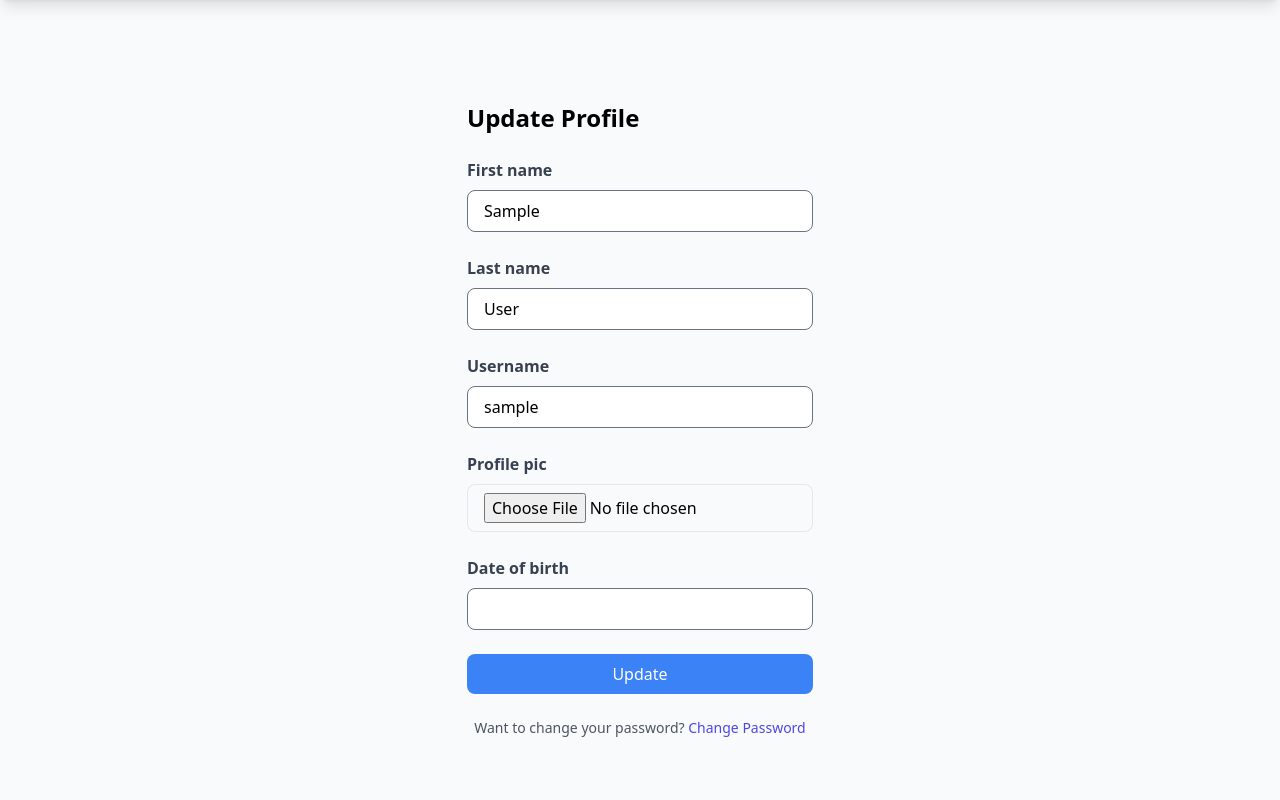
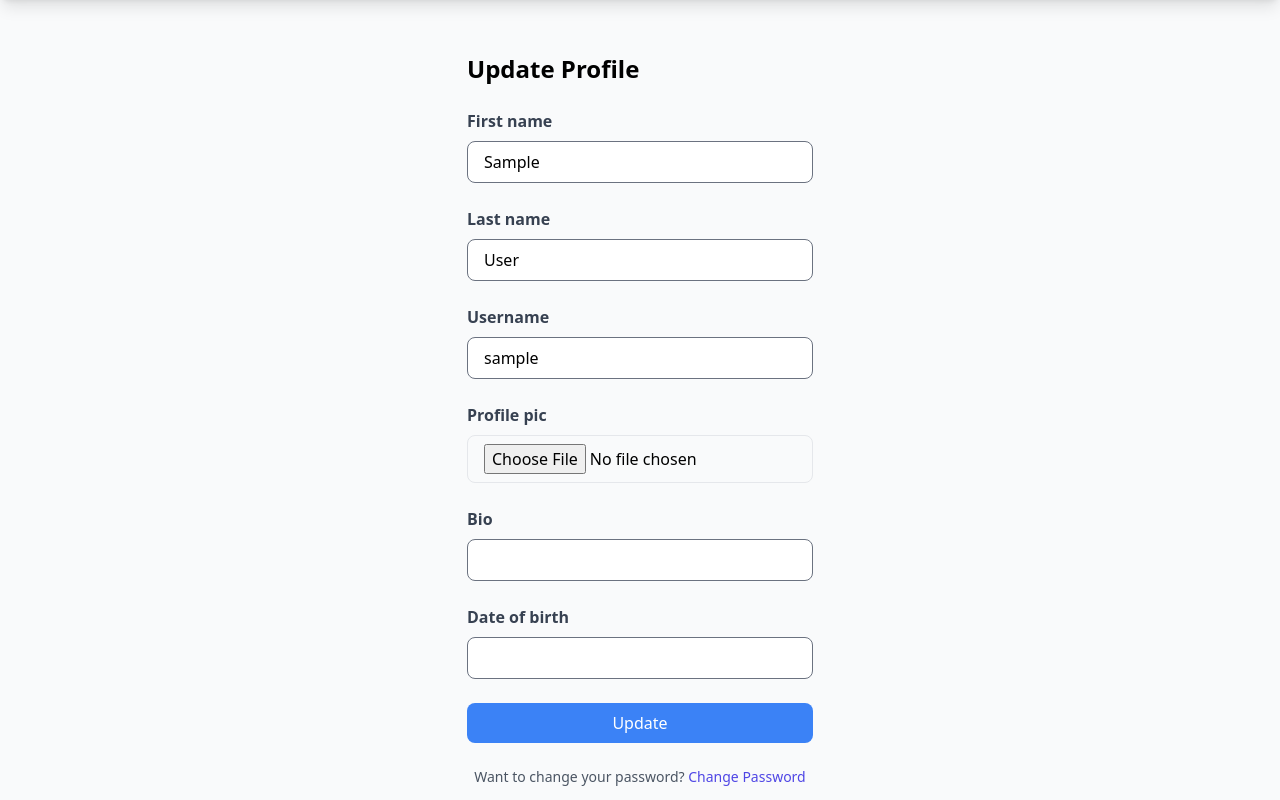
Before and after one commit to adarsha1426/SocialWebapp, a Django app: the page made by SocialWebsite/userdetail/forms.py in a window 1280 px wide. Shown: the part 64-864 px from the top of the page. Run offline with Django 5.2, Linux system fonts and the light colour scheme; the visitor is signed in with stand-in values (Sample User, id 1); data comes from the database, SQL or seed files in the repository; style sheets or scripts are compiled from the project's sources; some libraries are stand-ins or nearby versions.

Commit message:
Added bio section fro profile

```diff
--- a/SocialWebsite/userdetail/forms.py
+++ b/SocialWebsite/userdetail/forms.py
@@ -59,7 +59,7 @@ class RegisterForm(forms.ModelForm):
 class ProfileEditForm(forms.ModelForm):
     class Meta:
         model=Profile
-        fields=['profile_pic','date_of_birth']
+        fields=['profile_pic','date_of_birth','bio',]
 
 class UpdateUserForm(forms.ModelForm):
     class Meta:
--- a/SocialWebsite/userdetail/models.py
+++ b/SocialWebsite/userdetail/models.py
@@ -5,6 +5,7 @@ from django.urls import reverse
 # Create your models here.
 class Profile(models.Model):
     user=models.OneToOneField(settings.AUTH_USER_MODEL,on_delete=models.CASCADE)
+    bio=models.CharField(max_length=100,blank=True,null=True)
     date_of_birth=models.DateField(blank=True,null=True)
     profile_pic=models.ImageField(blank=True,upload_to="static/profile_images")
     following = models.ManyToManyField(
--- a/SocialWebsite/userdetail/templates/userdetail/profile.html
+++ b/SocialWebsite/userdetail/templates/userdetail/profile.html
@@ -21,6 +21,9 @@
         <div>
             <h1 class="text-xl font-semibold">{{ profile.user.first_name }} {{ profile.user.last_name }}</h1>
             <p class="text-gray-500">@{{ profile.user.username }}</p>
+            {% if profile.bio %}
+            <p class="text-gray-600"> {{ profile.bio }}</p>
+            {% endif %}
             {% if profile.date_of_birth  %}
             <p class="text-gray-600">Date of Birth: {{ profile.date_of_birth }}</p>
             {% endif %}
--- a/SocialWebsite/userdetail/templates/userdetail/profile_edit.html
+++ b/SocialWebsite/userdetail/templates/userdetail/profile_edit.html
@@ -40,6 +40,10 @@
                             {{ profile_form.profile_pic|add_class:"w-full px-4 py-2 border rounded-lg focus:outline-none focus:ring-2 focus:ring-blue-500" }}
                         </div>
                         <div class="mb-4">
+                            <label for="{{ profile_form.profile_pic.id_for_label }}" class="block text-gray-700 font-semibold mb-2">{{ profile_form.bio.label }}</label>
+                            {{ profile_form.bio|add_class:"w-full px-4 py-2 border rounded-lg focus:outline-none focus:ring-2 focus:ring-blue-500" }}
+                        </div>
+                        <div class="mb-4">
                             <label for="{{ profile_form.date_of_birth.id_for_label }}" class="block text-gray-700 font-semibold mb-2">{{ profile_form.date_of_birth.label }}</label>
                             {{ profile_form.date_of_birth|add_class:"w-full px-4 py-2 border rounded-lg focus:outline-none focus:ring-2 focus:ring-blue-500" }}
                         </div>
--- a/SocialWebsite/userdetail/urls.py
+++ b/SocialWebsite/userdetail/urls.py
@@ -11,7 +11,7 @@ urlpatterns = [
     path('change',views.change_password,name='change'),
     path('profile',views.profile,name='profile'),
     path('user_profile/<str:username>',views.user_profile,name="user_profile"),
-    path('custom_profile/<str:username>',views.custom_profile,name="userprofile"),
+    path('custom_profile/<str:username>',views.custom_profile,name="custom_search_profile"),
     path('follow/<str:username>',views.follow_user,name='follow_user'),
     path('edit_profile/<str:username>',views.edit_profile,name='edit'),
 
--- a/SocialWebsite/userdetail/views.py
+++ b/SocialWebsite/userdetail/views.py
@@ -169,6 +169,7 @@ def follow_user(request, username):
         print(follow_user)
     return redirect(reverse(f"userdetail:user_profile",kwargs={"username":user_to_follow}))
 
+#for searching custom user
 def custom_profile(request,username):
     user_to_follow = get_object_or_404(User, username=username)
     user_profile_to_follow = get_object_or_404(Profile, user=user_to_follow)
```
Also changed, not shown: SocialWebsite/post/views.py (+7 -1 lines).
